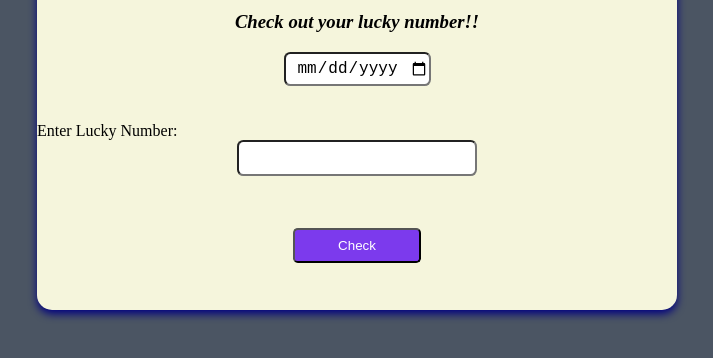
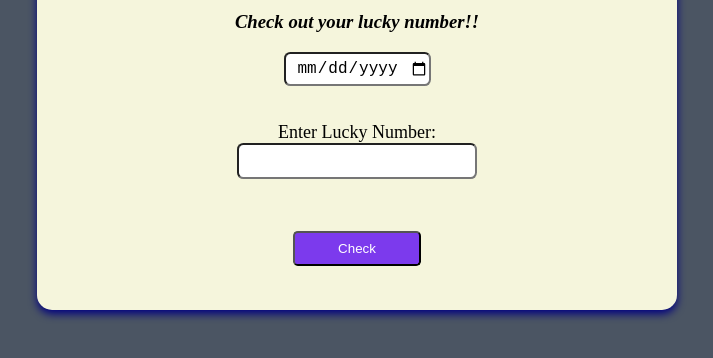
Before and after one commit to Aadkeneha/Is-your-Birthday-Lucky, a plain HTML site: page index.html in a window 1280 px wide. Shown: the part 170-528 px from the top of the page, without its empty margins (283-996 px from the left). Drawn offline with Linux system fonts and the light colour scheme.

Commit message:
feat: updated style

```diff
--- a/styles.css
+++ b/styles.css
@@ -29,6 +29,12 @@ h3{
     text-align: center;
 }
 
+label{
+    margin: auto;
+    display: block;
+    font-size: large;
+    text-align: center;
+}
 
 input{
     font-size: large;
```
